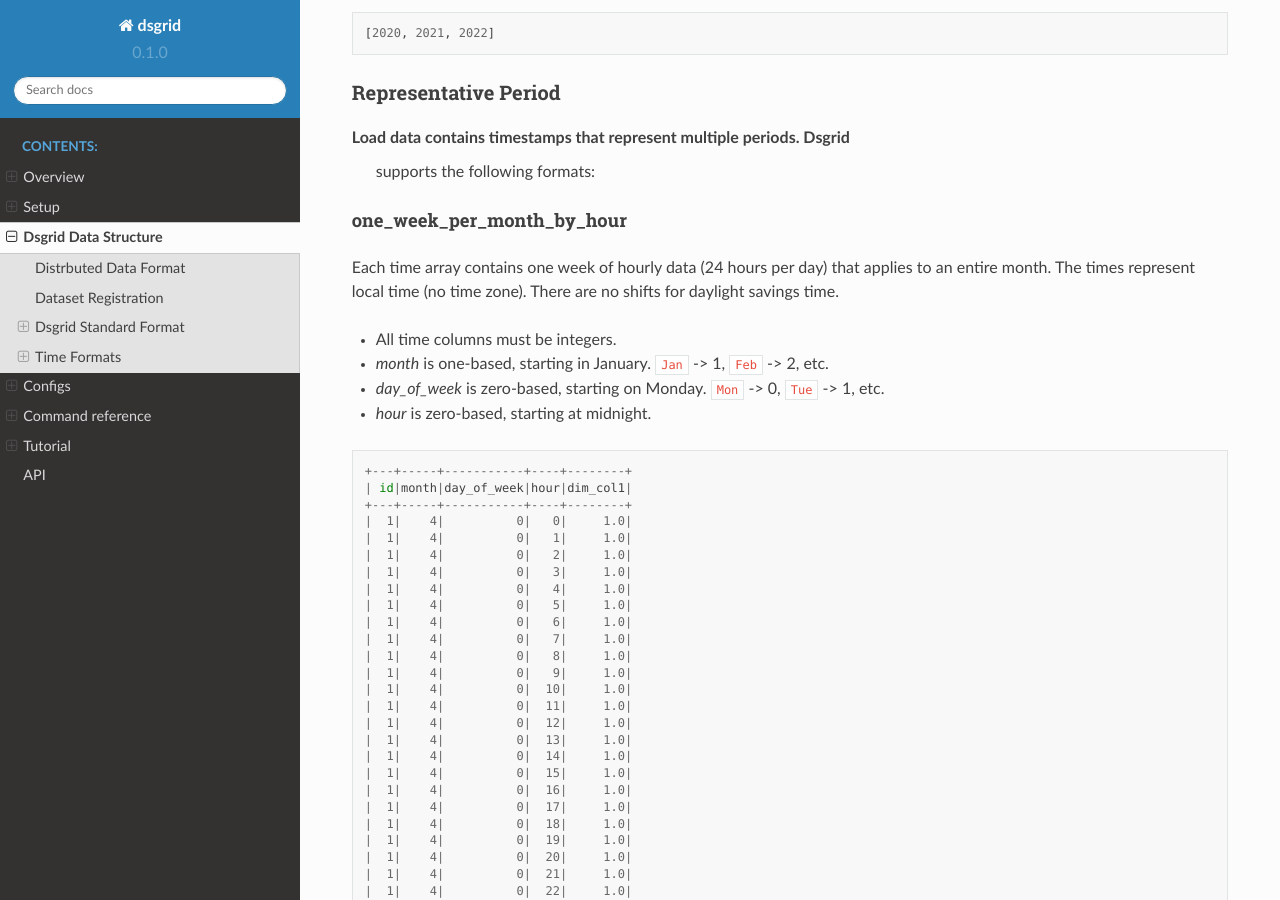
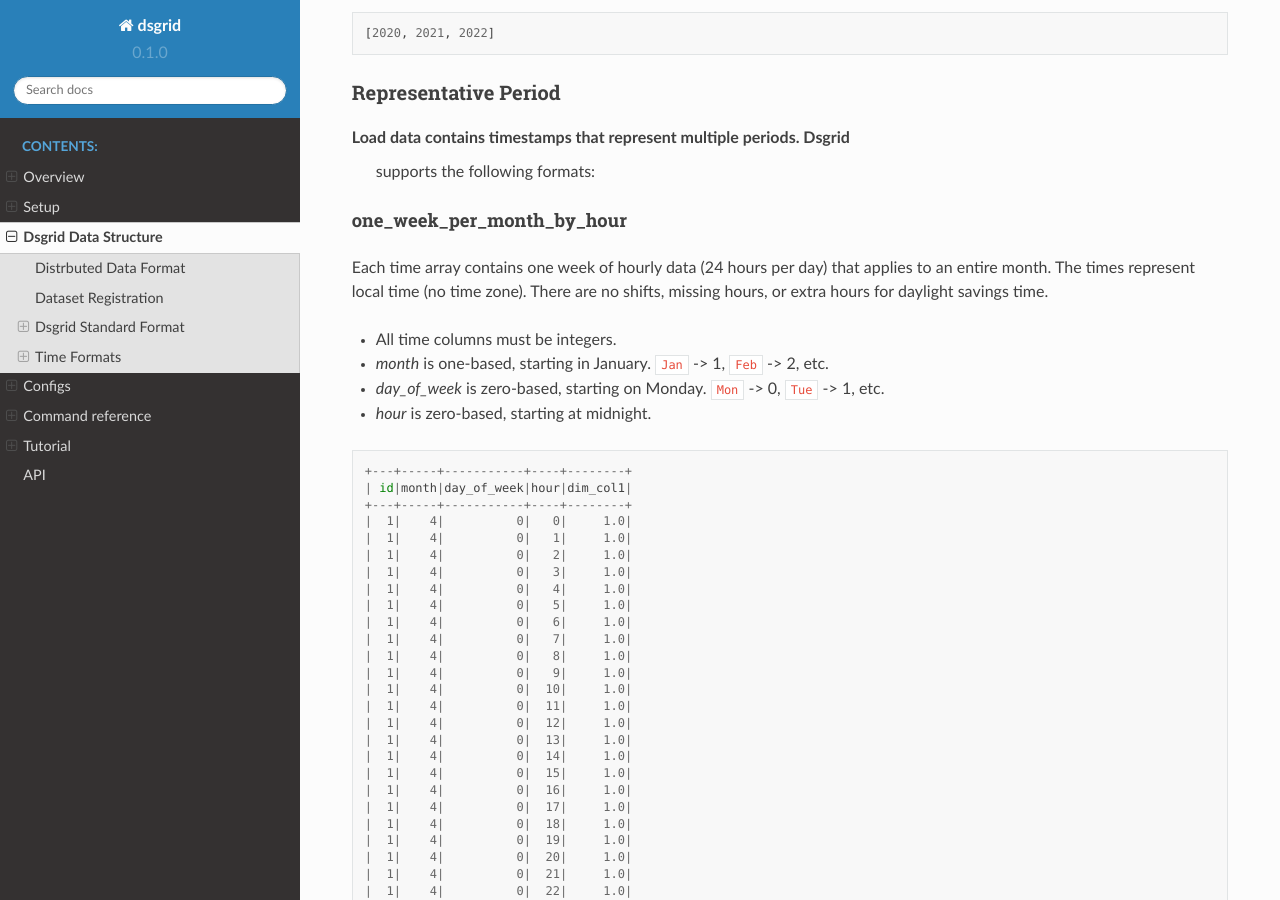
Before and after one commit to dsgrid/dsgrid, a Sphinx documentation site: the page built from docs/source/data_format.rst, in a window 1280 px wide and 900 px high, scrolled down 3368 px. Built offline with Sphinx 7.4.7 and the Read the Docs theme 2.0.0, drawn with Linux system fonts in a browser that asks for light colours; pages that are not in the unit, such as notebooks, are missing from menus.

Commit message:
Re-word documentation text

```diff
--- a/docs/source/data_format.rst
+++ b/docs/source/data_format.rst
@@ -188,7 +188,7 @@
 ^^^^^^^^^^^^^^^^^^^^^^^^^^
 Each time array contains one week of hourly data (24 hours per day) that
 applies to an entire month. The times represent local time (no time zone).
-There are no shifts for daylight savings time.
+There are no shifts, missing hours, or extra hours for daylight savings time.
 
 - All time columns must be integers.
 - `month` is one-based, starting in January. ``Jan`` -> 1, ``Feb`` -> 2, etc.
```
